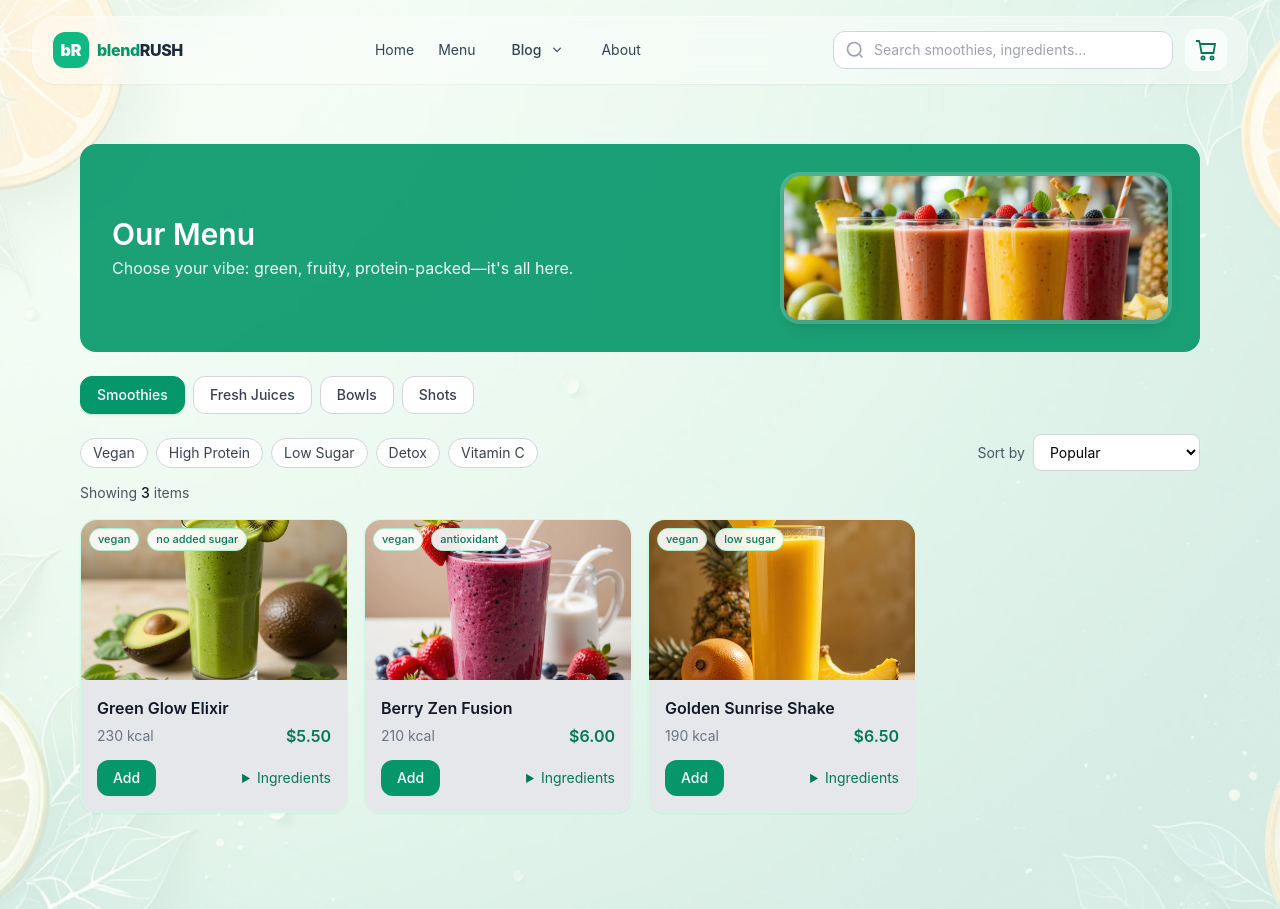
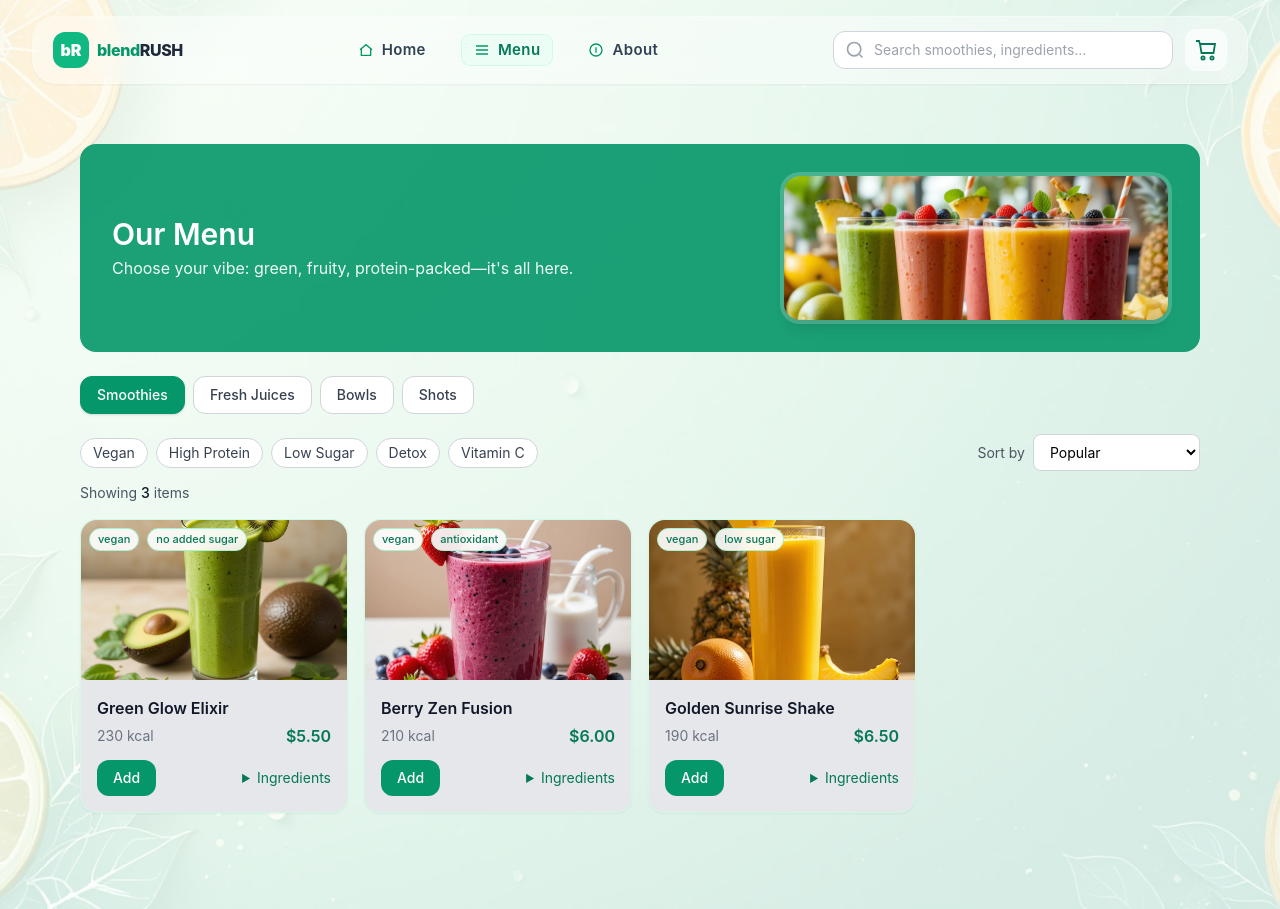
Before and after one commit to BlendRush/frontend, a React (Create React App) app: page /menu in a window 1280 px wide. Built offline with nearby package versions, Linux system fonts and the light colour scheme.

Commit message:
Changed NavBar

```diff
--- a/src/Component/N-SearchBar.js
+++ b/src/Component/N-SearchBar.js
@@ -1,34 +1,62 @@
+// src/Component/NavBar.jsx
 import React from "react";
-import Dropdown from "../Component/Dropdown";
+import { NavLink, Link } from "react-router-dom";
 import { useCart } from "../Component/CartContext";
 
 export default function NavBar({ search = "", onSearchChange }) {
-  const { count } = useCart(); // <— live total qty
+  const { count } = useCart(); // live total qty
+
+  // shared styling for the center nav links
+  const navLink = ({ isActive }) =>
+    [
+      "relative inline-flex items-center gap-2 px-3 py-1 rounded-lg",
+      "text-[15px] font-semibold tracking-wide transition-colors",
+      isActive
+        ? "text-emerald-700 bg-emerald-50 ring-1 ring-emerald-100"
+        : "text-slate-700 hover:text-slate-900",
+    ].join(" ");
 
   return (
     <header className="fixed inset-x-0 top-0 z-50">
       <nav className="mx-auto max-w-7xl px-4 sm:px-6 lg:px-8">
         <div className="mt-4 flex items-center justify-between rounded-3xl border border-white/30 bg-white/40 px-5 py-3 backdrop-blur-md shadow-sm">
-          {/* Logo */}
-          <a href="/" className="flex items-center gap-2">
-            <span className="inline-grid place-items-center h-9 w-9 rounded-xl bg-emerald-500 text-white font-black">bR</span>
+          {/* Logo -> go home */}
+          <Link to="/home" className="flex items-center gap-2">
+            <span className="inline-grid place-items-center h-9 w-9 rounded-xl bg-emerald-500 text-white font-black">
+              bR
+            </span>
             <div className="leading-tight">
               <div className="text-base font-extrabold tracking-tight text-emerald-600">
                 blend<span className="text-slate-800">RUSH</span>
               </div>
             </div>
-          </a>
+          </Link>
 
-          {/* Links */}
-          <div className="hidden md:flex items-center gap-6 text-sm">
-            <a className="text-slate-700 hover:text-slate-900" href="#home">Home</a>
-            <a className="text-slate-700 hover:text-slate-900" href="#menu">Menu</a>
-            <Dropdown label="Blog" items={[
-              { label: "Latest", href: "#" },
-              { label: "Recipes", href: "#" },
-              { label: "Wellness", href: "#" },
-            ]}/>
-            <a className="text-slate-700 hover:text-slate-900" href="#about">About</a>
+          {/* Center links (Blog removed) */}
+          <div className="hidden md:flex items-center gap-6">
+            <NavLink to="/home" className={navLink}>
+              <svg className="h-4 w-4 text-emerald-600" viewBox="0 0 24 24" fill="none" stroke="currentColor" strokeWidth="2">
+                <path d="M3 11.5 12 4l9 7.5" />
+                <path d="M5 10v10h14V10" />
+              </svg>
+              <span>Home</span>
+            </NavLink>
+
+            <NavLink to="/menu" className={navLink}>
+              <svg className="h-4 w-4 text-emerald-600" viewBox="0 0 24 24" fill="none" stroke="currentColor" strokeWidth="2">
+                <path d="M3 6h18M3 12h18M3 18h18" />
+              </svg>
+              <span>Menu</span>
+            </NavLink>
+
+            {/* If you don't have /about route yet, remove this or add the route */}
+            <NavLink to="/about" className={navLink}>
+              <svg className="h-4 w-4 text-emerald-600" viewBox="0 0 24 24" fill="none" stroke="currentColor" strokeWidth="2">
+                <circle cx="12" cy="12" r="9" />
+                <path d="M12 8v8M12 16h.01" />
+              </svg>
+              <span>About</span>
+            </NavLink>
           </div>
 
           {/* Search + Cart */}
@@ -42,9 +70,14 @@ export default function NavBar({ search = "", onSearchChange }) {
                   placeholder="Search smoothies, ingredients…"
                   className="w-full rounded-xl border border-gray-300 bg-white pl-10 pr-3 py-2 text-sm focus:outline-none focus:ring-2 focus:ring-emerald-500"
                 />
-                <svg xmlns="http://www.w3.org/2000/svg" viewBox="0 0 24 24"
-                     className="absolute left-3 top-1/2 -translate-y-1/2 h-5 w-5 text-gray-400"
-                     fill="none" stroke="currentColor" strokeWidth="2">
+                <svg
+                  xmlns="http://www.w3.org/2000/svg"
+                  viewBox="0 0 24 24"
+                  className="absolute left-3 top-1/2 -translate-y-1/2 h-5 w-5 text-gray-400"
+                  fill="none"
+                  stroke="currentColor"
+                  strokeWidth="2"
+                >
                   <circle cx="11" cy="11" r="8" />
                   <path d="m21 21-3.6-3.6" />
                 </svg>
@@ -52,13 +85,19 @@ export default function NavBar({ search = "", onSearchChange }) {
             </div>
 
             {/* Cart button */}
-            <a
-              href="/cart"
+            <Link
+              to="/cart"
               className="relative grid place-items-center rounded-xl border border-white/30 bg-white/60 p-2 hover:bg-white/80 transition"
               aria-label={`Cart${count ? `, ${count} item${count > 1 ? "s" : ""}` : ""}`}
             >
-              <svg xmlns="http://www.w3.org/2000/svg" className="h-6 w-6 text-emerald-700"
-                   viewBox="0 0 24 24" fill="none" stroke="currentColor" strokeWidth="1.8">
+              <svg
+                xmlns="http://www.w3.org/2000/svg"
+                className="h-6 w-6 text-emerald-700"
+                viewBox="0 0 24 24"
+                fill="none"
+                stroke="currentColor"
+                strokeWidth="1.8"
+              >
                 <path d="M6 6h15l-1.5 9h-12z" />
                 <path d="M6 6l-1-3H2" />
                 <circle cx="9" cy="20" r="1.6" />
@@ -69,11 +108,11 @@ export default function NavBar({ search = "", onSearchChange }) {
                   {count}
                 </span>
               )}
-            </a>
+            </Link>
           </div>
         </div>
 
-        {/* Mobile search (unchanged) */}
+        {/* Mobile search */}
         <div className="md:hidden mt-3 px-1">
           <div className="relative">
             <input
@@ -82,9 +121,14 @@ export default function NavBar({ search = "", onSearchChange }) {
               placeholder="Search smoothies, ingredients…"
               className="w-full rounded-xl border border-gray-300 bg-white pl-10 pr-3 py-2 text-sm focus:outline-none focus:ring-2 focus:ring-emerald-500"
             />
-            <svg xmlns="http://www.w3.org/2000/svg" viewBox="0 0 24 24"
-                 className="absolute left-3 top-1/2 -translate-y-1/2 h-5 w-5 text-gray-400"
-                 fill="none" stroke="currentColor" strokeWidth="2">
+            <svg
+              xmlns="http://www.w3.org/2000/svg"
+              viewBox="0 0 24 24"
+              className="absolute left-3 top-1/2 -translate-y-1/2 h-5 w-5 text-gray-400"
+              fill="none"
+              stroke="currentColor"
+              strokeWidth="2"
+            >
               <circle cx="11" cy="11" r="8" />
               <path d="m21 21-3.6-3.6" />
             </svg>
--- a/src/Component/NavBar.js
+++ b/src/Component/NavBar.js
@@ -1,38 +1,73 @@
 import React from "react";
-import Dropdown from "../Component/Dropdown";
+import { NavLink } from "react-router-dom";
 import Button from "../Component/Button";
 
+// tiny inline icons (no extra assets)
+const HomeIcon = ({ className = "" }) => (
+  <svg className={`h-4 w-4 ${className}`} viewBox="0 0 24 24" fill="none" stroke="currentColor" strokeWidth="2">
+    <path d="M3 11.5 12 4l9 7.5" />
+    <path d="M5 10v10h14V10" />
+  </svg>
+);
+
+const MenuIcon = ({ className = "" }) => (
+  <svg className={`h-4 w-4 ${className}`} viewBox="0 0 24 24" fill="none" stroke="currentColor" strokeWidth="2">
+    <path d="M3 6h18M3 12h18M3 18h18" />
+  </svg>
+);
+
 export default function NavBar() {
+  const base =
+    "group relative inline-flex items-center gap-2 px-3 py-1 rounded-lg " +
+    "text-[15px] font-semibold tracking-wide transition-colors";
+  const inactive = "text-slate-700 hover:text-slate-900";
+  const active = "text-emerald-700 bg-emerald-50 ring-1 ring-emerald-100";
+
   return (
     <header className="fixed inset-x-0 top-0 z-50">
       <nav className="mx-auto max-w-7xl px-4 sm:px-6 lg:px-8">
         <div className="mt-4 flex items-center justify-between rounded-3xl border border-white/30 bg-white/40 px-5 py-3 backdrop-blur-md shadow-sm">
           {/* Logo */}
-          <a href="/" className="flex items-center gap-2">
+          <NavLink to="/home" className="flex items-center gap-2">
             <span className="inline-grid place-items-center h-9 w-9 rounded-xl bg-emerald-500 text-white font-black">
               bR
             </span>
             <div className="leading-tight">
               <div className="text-base font-extrabold tracking-tight text-emerald-600">
-                blend
-                <span className="text-slate-800">RUSH</span>
+                blend<span className="text-slate-800">RUSH</span>
               </div>
             </div>
-          </a>
+          </NavLink>
 
-          {/* Links */}
-          <div className="hidden md:flex items-center gap-6 text-sm">
-            <a className="text-slate-700 hover:text-slate-900" href="#home">Home</a>
-            <a className="text-slate-700 hover:text-slate-900" href="#menu">Menu</a>
-            <Dropdown
-              label="Blog"
-              items={[
-                { label: "Latest", href: "#" },
-                { label: "Recipes", href: "#" },
-                { label: "Wellness", href: "#" },
-              ]}
-            />
-            <a className="text-slate-700 hover:text-slate-900" href="#about">About</a>
+          {/* Links with icons */}
+          <div className="hidden md:flex items-center gap-6">
+            <NavLink
+              to="/home"
+              className={({ isActive }) => `${base} ${isActive ? active : inactive}`}
+            >
+              <HomeIcon className="text-emerald-600" />
+              <span>Home</span>
+            </NavLink>
+
+            <NavLink
+              to="/menu"
+              className={({ isActive }) => `${base} ${isActive ? active : inactive}`}
+            >
+              <MenuIcon className="text-emerald-600" />
+              <span>Menu</span>
+            </NavLink>
+
+            {/* If you have an About page route, point to /about; otherwise keep '#' */}
+            <NavLink
+              to="/about"
+              className={({ isActive }) => `${base} ${isActive ? active : inactive}`}
+            >
+              <svg className="h-4 w-4 text-emerald-600" viewBox="0 0 24 24" fill="none" stroke="currentColor" strokeWidth="2">
+                <circle cx="12" cy="12" r="9" />
+                <path d="M12 8v8M12 16h.01" />
+              </svg>
+              <span>About</span>
+            </NavLink>
           </div>
 
           {/* Actions */}
```
